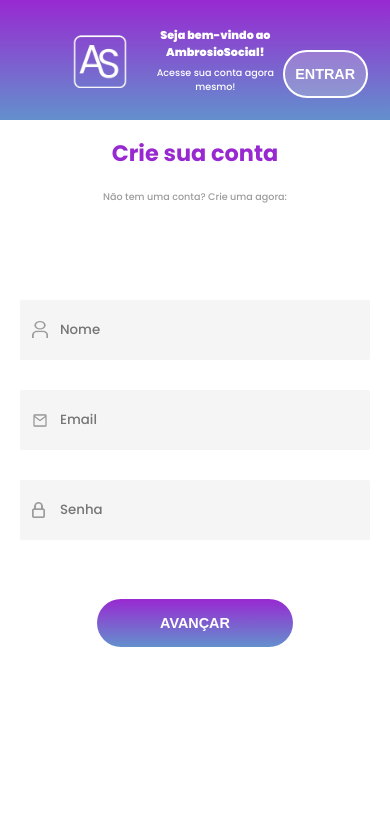
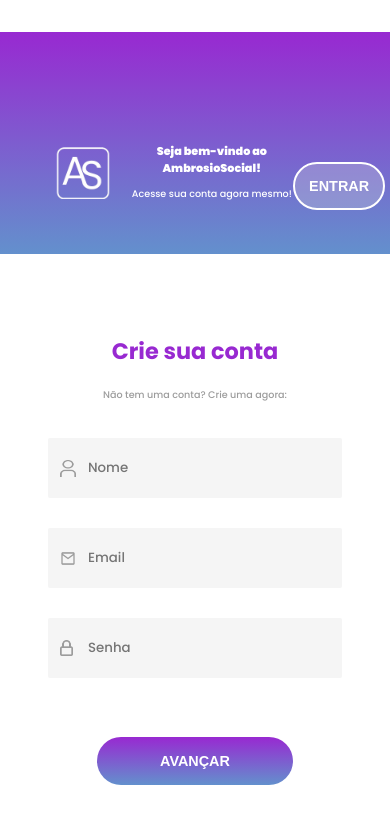
Before and after one commit to evellyn489/AmbrosioSocial, a React (Vite) app: page / in a window 390 px wide. Shown: the top 824 px of the page. Built offline with nearby package versions, Linux system fonts and the light colour scheme.

Commit message:
Ajustes na tela de cadastro inicial

```diff
--- a/src/pages/CadastroInicial/CadastroInicial.module.scss
+++ b/src/pages/CadastroInicial/CadastroInicial.module.scss
@@ -4,6 +4,8 @@
     display: flex;
     justify-content: space-around;
     align-items: center;
+
+    overflow-x: hidden;
 
     aside {
         width: 320px;
@@ -130,7 +132,8 @@
 
         aside {
             width: 100%;
-            max-height: 120px;
+
+            padding-top: 5em;
 
             flex-direction: row;
 
@@ -176,19 +179,19 @@
     }
 }
 
-
-
 @media (max-width: 425px) {
     .container {
         aside {
-            width: 100%;
+            margin-top: 2em;
+
+            width: 425px;
 
             img {
                 max-width: 100px;
             }
 
             div.texts {
-                gap: 5px;
+                gap: 10px;
 
                 strong {
                     font-size: 0.7rem;
@@ -202,7 +205,7 @@
 
         main {
             div.titles {
-                padding-top: 1em;
+                padding-top: 5em;
 
                 h1 {
                     font-size: 1.4rem;
@@ -214,10 +217,10 @@
             }
 
             form {
-                div.inputs {
-                    input {
-                        width: 340px;
-                    }
+                width: 100%;
+
+                input {
+                    width: 100%;
                 }
 
                 span {
@@ -228,11 +231,24 @@
     }
 }
 
+@media (max-width: 375px) {
+    .container {
+        aside {
+            margin-right: 2em;
+            margin-top: 2em;
+        }
+    }
+}
+
 @media (max-width: 320px) {
     .container {
         aside {
+            margin-right: 4em;
+
             img {
-                max-width: 90px;
+                max-width: 70px;
+
+                margin-left: 2em;
             }
 
             div.texts {
--- a/src/pages/CadastroInicial/CadastroInicial.tsx
+++ b/src/pages/CadastroInicial/CadastroInicial.tsx
@@ -3,7 +3,6 @@ import logo from "../../assets/logos/white.png";
 import { Button } from "../../components/Button";
 import { DadosInput } from "../../components/DadosInput";
 
-// Definindo a interface DadosFormData
 interface DadosFormData {
   user: string;
   email2: string;
```
